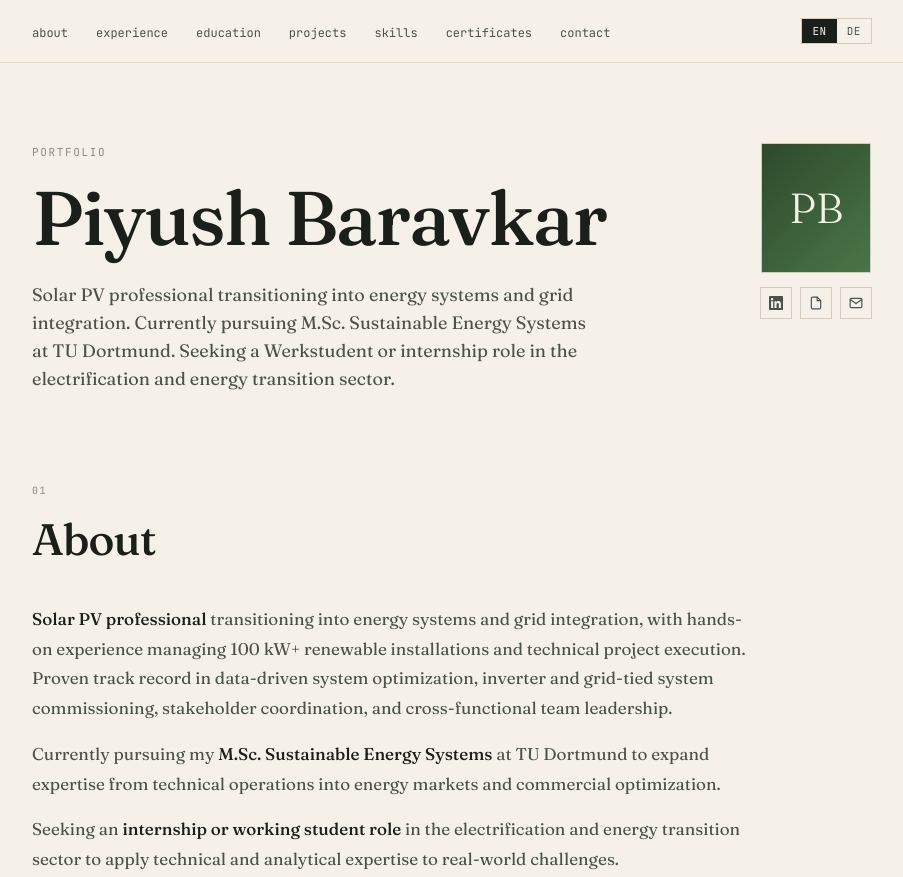
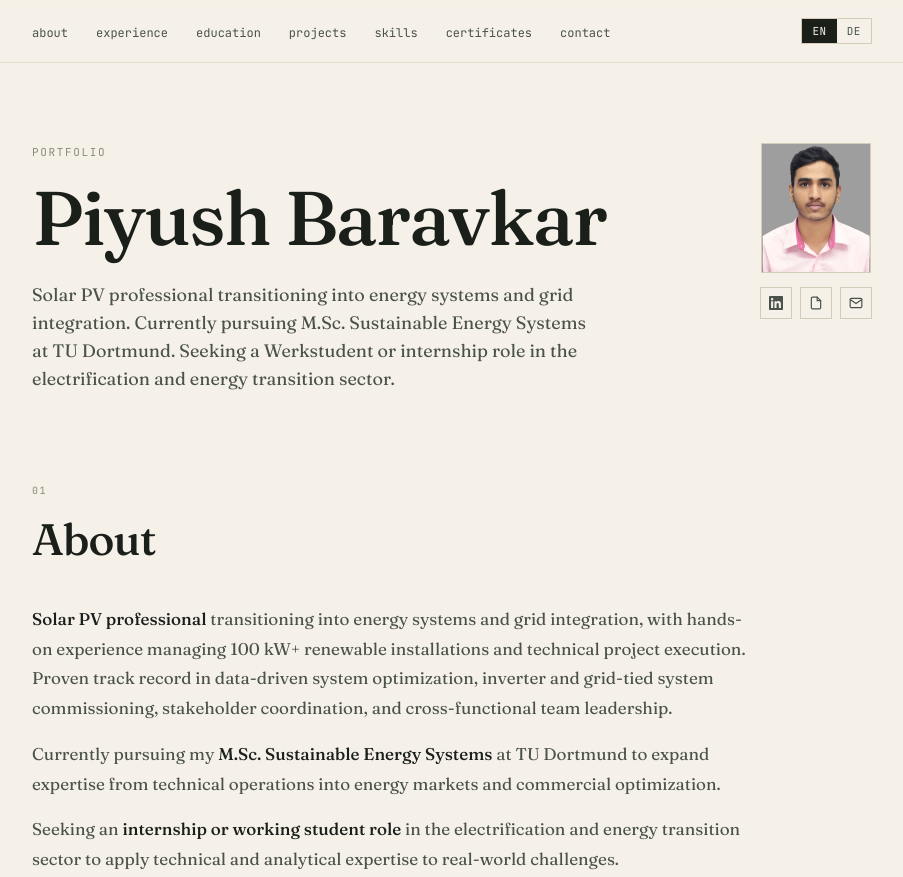
Before and after one commit to piyushbaravkar04/piyushbaravkar04.github.io, a plain HTML site: page index.html in a window 1280 px wide. Shown: the top 877 px of the page, without its empty margins (188-1091 px from the left). Drawn offline with Linux system fonts and the light colour scheme.

Commit message:
Update index.html

```diff
--- a/index.html
+++ b/index.html
@@ -614,7 +614,7 @@
         </p>
       </div>
       <div class="header-photo">
-        <div class="photo-thumb">PB</div>
+        <div class="photo-thumb"><img src="piyush.jpg.png" alt="Piyush Baravkar"></div>
         <div class="header-icons">
           <a href="https://linkedin.com/in/piyushbaravkar" target="_blank" class="icon-btn" aria-label="LinkedIn">
             <svg viewBox="0 0 24 24" fill="currentColor"><path d="M20.45 20.45h-3.56v-5.57c0-1.33-.02-3.04-1.85-3.04-1.86 0-2.14 1.45-2.14 2.95v5.66H9.34V9h3.41v1.56h.05c.48-.9 1.64-1.85 3.37-1.85 3.6 0 4.27 2.37 4.27 5.45v6.29ZM5.34 7.43a2.06 2.06 0 1 1 0-4.13 2.06 2.06 0 0 1 0 4.13Zm1.78 13.02H3.56V9h3.56v11.45ZM22.22 0H1.77C.79 0 0 .77 0 1.72v20.56C0 23.23.79 24 1.77 24h20.45c.98 0 1.78-.77 1.78-1.72V1.72C24 .77 23.2 0 22.22 0Z"/></svg>
```
